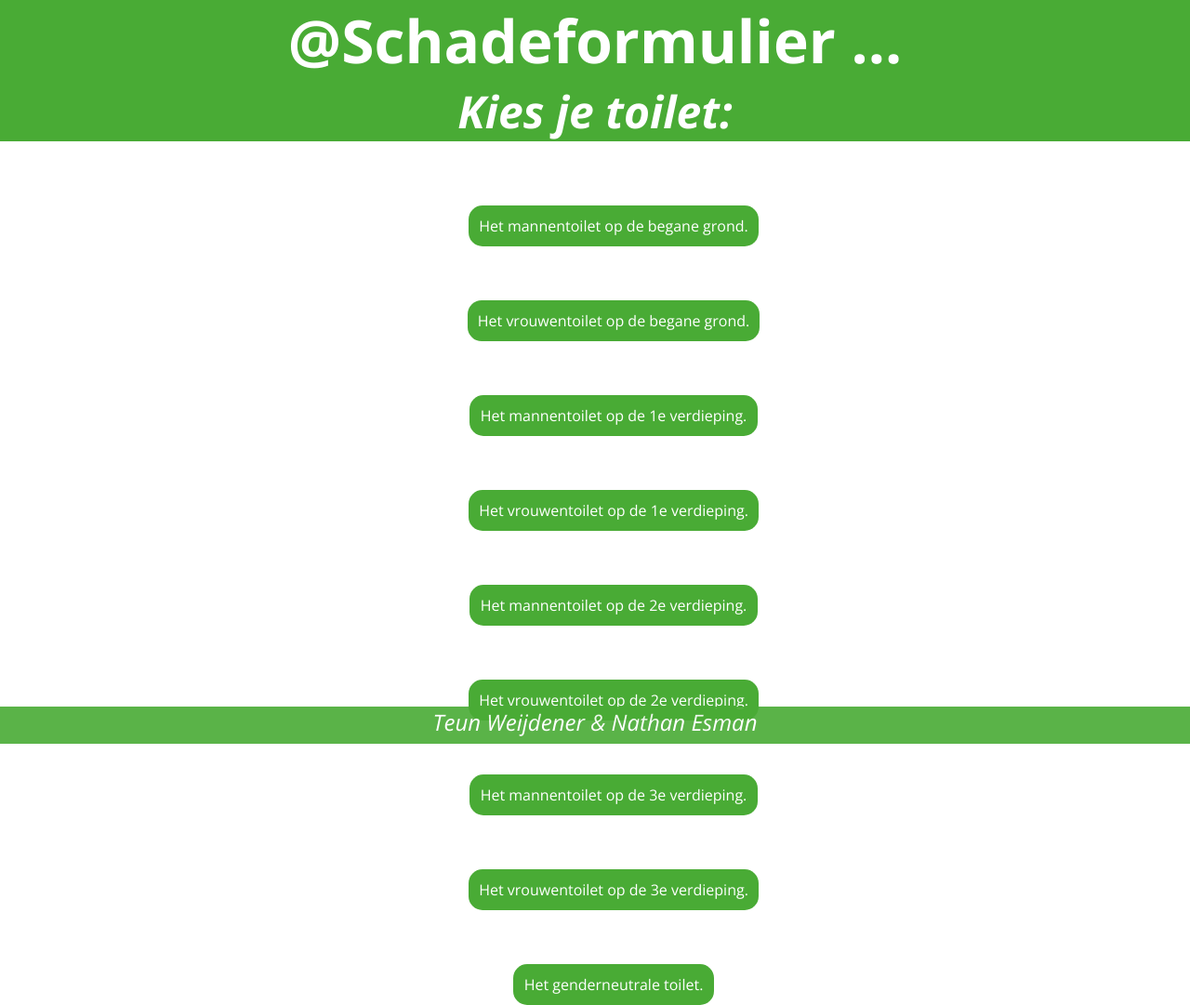
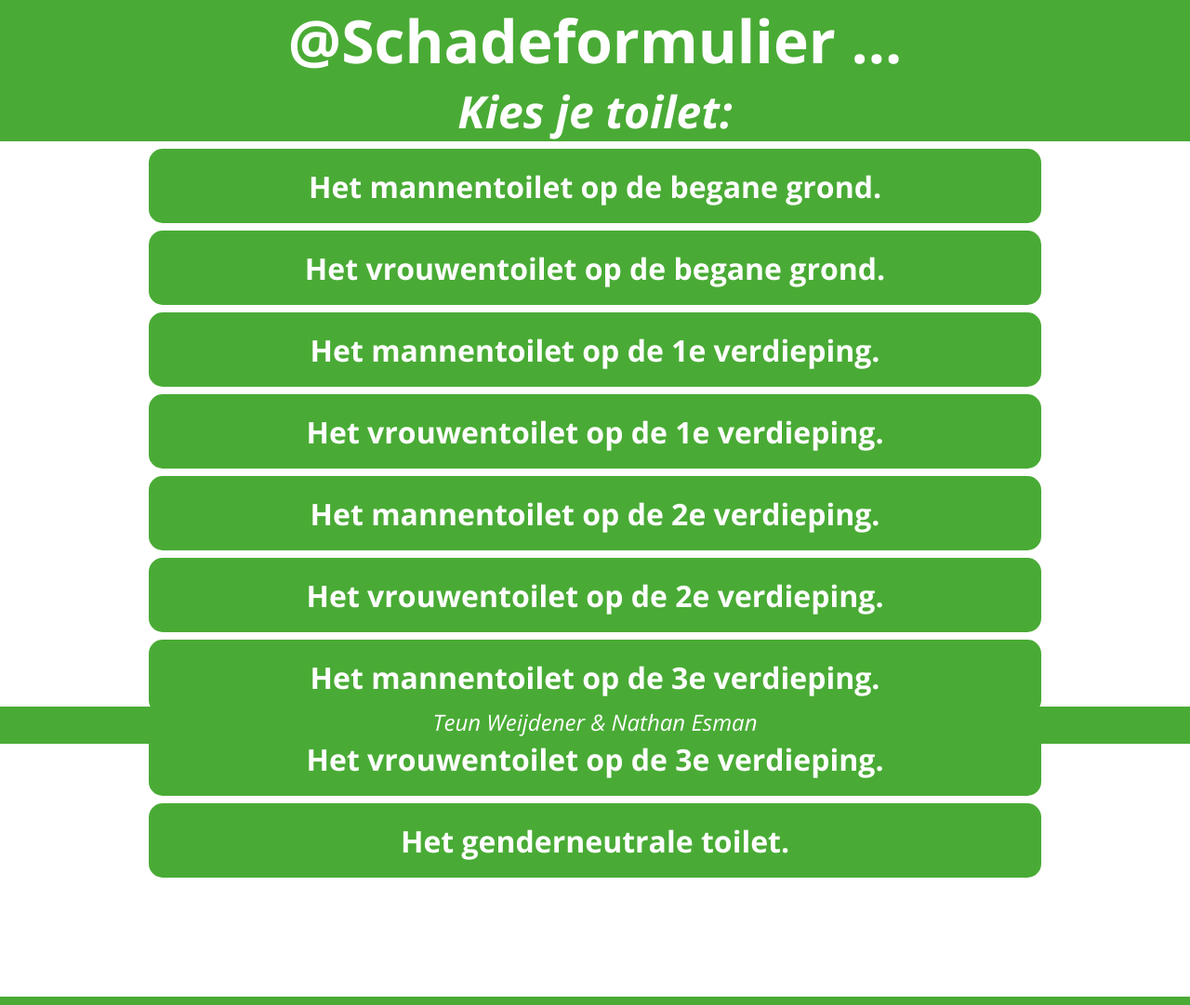
Before and after one commit to Teuntitaan1/PWS-SchadeFormulier, a PHP site: page /SchadeFormulier/ToiletChooser.php in a window 1280 px wide. Shown: the whole page at 93% size. Run offline with PHP 8.4, Linux system fonts and the light colour scheme.

Commit message:
Stevige bugfixes layout, alles werkt en goed :) Thank the lord

```diff
--- a/Anders/Testing/Opmaak-Fixer/SchadeFormulier/ToiletChooser.php
+++ b/Anders/Testing/Opmaak-Fixer/SchadeFormulier/ToiletChooser.php
@@ -12,12 +12,12 @@
         <h3 id="Subtext">Kies je toilet:</h3>
     </div>
 
-    <ul id="ToiletList">
+    <div id="ToiletList">
     <?php
         foreach($ToiletList as $ID => $ToiletID)
-        { echo "<li class='ToiletIDEntry'><a href='./index.php?ToiletID=$ID&Done=False'>Het $ToiletID.</a></li>"; }
+        { echo "<div class='ToiletIDEntry'><a href='./index.php?ToiletID=$ID&Done=False'>Het $ToiletID.</a></div>"; }
         ?>
-    </ul>
+    </div>
 
     <div id="Footer">Teun Weijdener & Nathan Esman</div>
 
--- a/SchadeFormulier/ToiletChooser.php
+++ b/SchadeFormulier/ToiletChooser.php
@@ -12,12 +12,12 @@
     <h3 id="Subtext">Kies je toilet:</h3>
 </div>
 
-<ul id="ToiletList">
+<div id="ToiletList">
     <?php
     foreach($ToiletList as $ID => $ToiletID)
-    { echo "<li class='ToiletIDEntry'><a href='./index.php?ToiletID=$ID&Done=False'>Het $ToiletID.</a></li>"; }
+    { echo "<div class='ToiletIDEntry'><a href='./index.php?ToiletID=$ID&Done=False'>Het $ToiletID.</a></div>"; }
     ?>
-</ul>
+</div>
 
 <div id="Footer">Teun Weijdener & Nathan Esman</div>
 
--- a/SchadeFormulier/style.css
+++ b/SchadeFormulier/style.css
@@ -37,17 +37,19 @@
     font-weight: bold;
 }
 
-#Header, #Footer {
+#Header {
     width: 100%;
     background-color: #49AB35;
-    height: 5%;
+    height: 15%;
 }
 #Footer {
-    position: absolute;
+    width: 100%;
+    position: fixed;
     bottom: 0;
+    background-color: #49AB35;
     font-size : 1.5rem;
     font-style: italic;
-    opacity: 0.9;
+    height: 5%;
 }
 
 #EvidenceCheckmark {
@@ -71,29 +73,46 @@
 #SubmitButton {
     background-color: #49AB35;
     width: 60%;
-    height: 5vh;
+    height: 5%;
     font-size: 3rem;
     border-radius: 15px;
+    margin-bottom: 10%;
 }
 #ThanksMessage, #ThanksMessage a {
     color: #000000;
     font-size: 2rem;
     padding-top: 25vh;
 }
+#ToiletList {
+    width: 100%;
+    display: flex;
+    flex-direction: column;
+    justify-content: center;
+    align-items: center; /* Zorg voor horizontale centrering */
+    margin: 0; /* Verwijder eventuele marges */
+    padding: 0;
+}
+.ToiletIDEntry {
+    display: flex;
+    height: 10vh;
+    margin-top: 1vh;
+    width: 75%;
+    border-radius: 15px;
+    background-color: #49AB35;
+    justify-content: center;
+    align-items: center;
+}
+.ToiletIDEntry:last-child {
+    margin-bottom: 10%;
+}
 
-.ToiletIDEntry {
-    margin-top: 5rem;
-}
 .ToiletIDEntry a {
-    font-size: 1rem;
-    border-radius: 15px;
-    padding: .7rem;
-    background-color: #49AB35;
+    font-size: 2rem;
+    font-weight: bold;
     text-decoration: none;
     color: #FFFFFF;
-    width: 60%;
-
 }
-.ToiletIDEntry a:hover {
-    background-color: #5fdf15;
+.ToiletIDEntry:hover {
+    background-color: #441D66;
+    transition: 0.1s ease-in-out;
 }
--- a/Shared.php
+++ b/Shared.php
@@ -12,7 +12,50 @@ function GenerateUUID()
     // Output the 36 character UUID.
     return vsprintf('%s%s-%s-%s-%s-%s%s%s', str_split(bin2hex($data), 4));
 }
+// chatgpt blesst ons met een mimetype functie mashallah
+function GetMimeType($FileUrl): string {
+        $mime_types = [
+            'txt' => 'text/plain',
+            'htm' => 'text/html',
+            'html' => 'text/html',
+            'php' => 'text/x-php',
+            'css' => 'text/css',
+            'js' => 'application/javascript',
+            'json' => 'application/json',
+            'xml' => 'application/xml',
+            'swf' => 'application/x-shockwave-flash',
+            'flv' => 'video/x-flv',
+            'png' => 'image/png',
+            'jpe' => 'image/jpeg',
+            'jpeg' => 'image/jpeg',
+            'jpg' => 'image/jpeg',
+            'gif' => 'image/gif',
+            'bmp' => 'image/bmp',
+            'ico' => 'image/vnd.microsoft.icon',
+            'tiff' => 'image/tiff',
+            'tif' => 'image/tiff',
+            'svg' => 'image/svg+xml',
+            'svgz' => 'image/svg+xml',
+            'pdf' => 'application/pdf',
+            'zip' => 'application/zip',
+            'rar' => 'application/x-rar-compressed',
+            'exe' => 'application/x-msdownload',
+            'msi' => 'application/x-msdownload',
+            'cab' => 'application/vnd.ms-cab-compressed',
+            'mp3' => 'audio/mpeg',
+            'qt' => 'video/quicktime',
+            'mov' => 'video/quicktime',
+            'mp4' => 'video/mp4',
+            'mkv' => 'video/x-matroska',
+            'avi' => 'video/x-msvideo',
+            'wmv' => 'video/x-ms-wmv',
+            'mpg' => 'video/mpeg',
+            'mpeg' => 'video/mpeg',
+        ];
 
+        $extensie = strtolower(pathinfo($FileUrl, PATHINFO_EXTENSION));
+        return $mime_types[$extensie];
+}
 function ValidToiletID($ID): bool
 {
     global $ToiletList;
```
Also changed, not shown: Anders/Testing/Opmaak-Fixer/SchadeFormulier/style.css (+35 -16 lines), Anders/Testing/Opmaak-Fixer/SchadeServer/style.css (+5 -4 lines), SchadeServer/index.php (+5 -2 lines), SchadeServer/style.css (+6 -5 lines).
